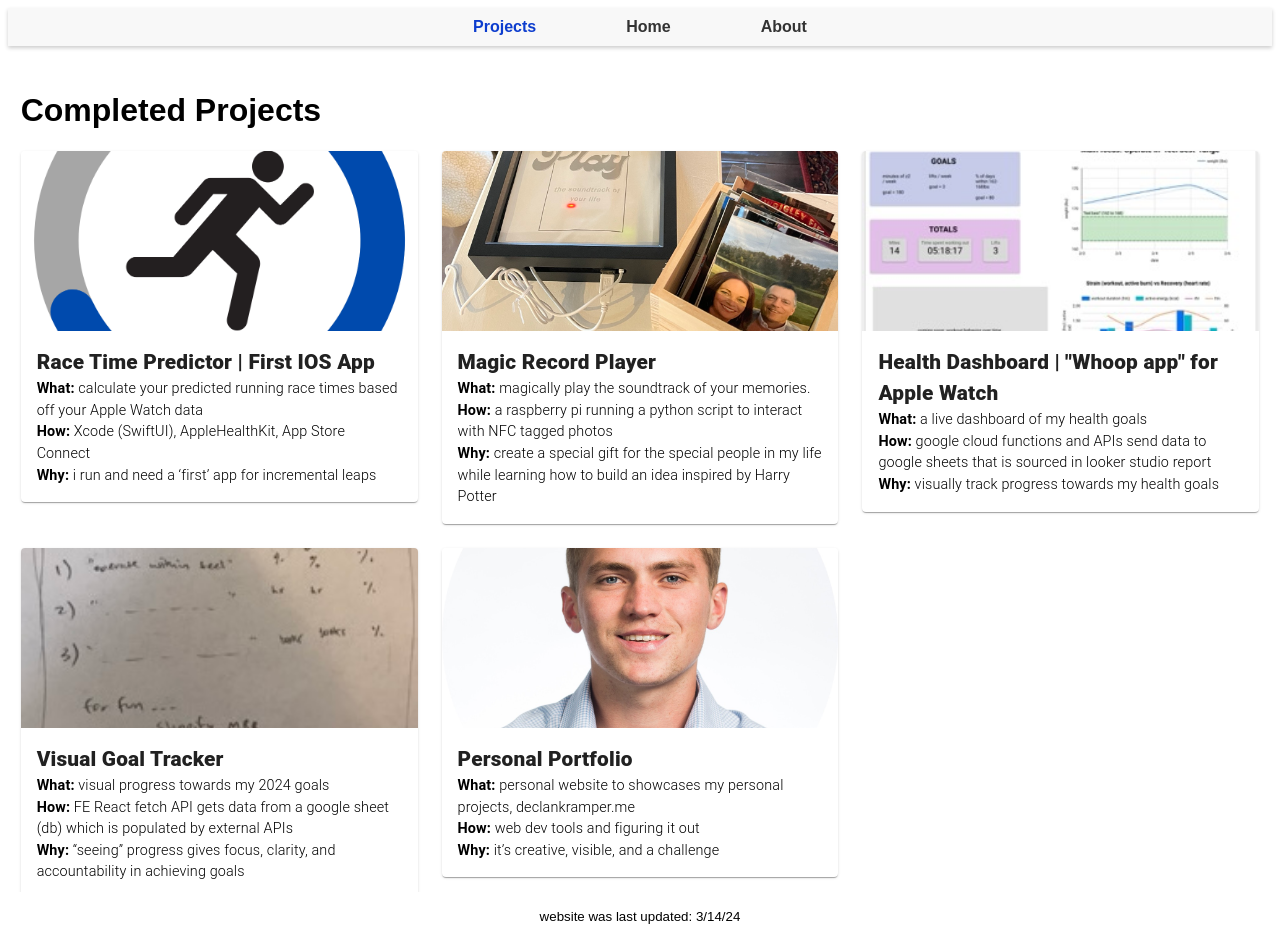
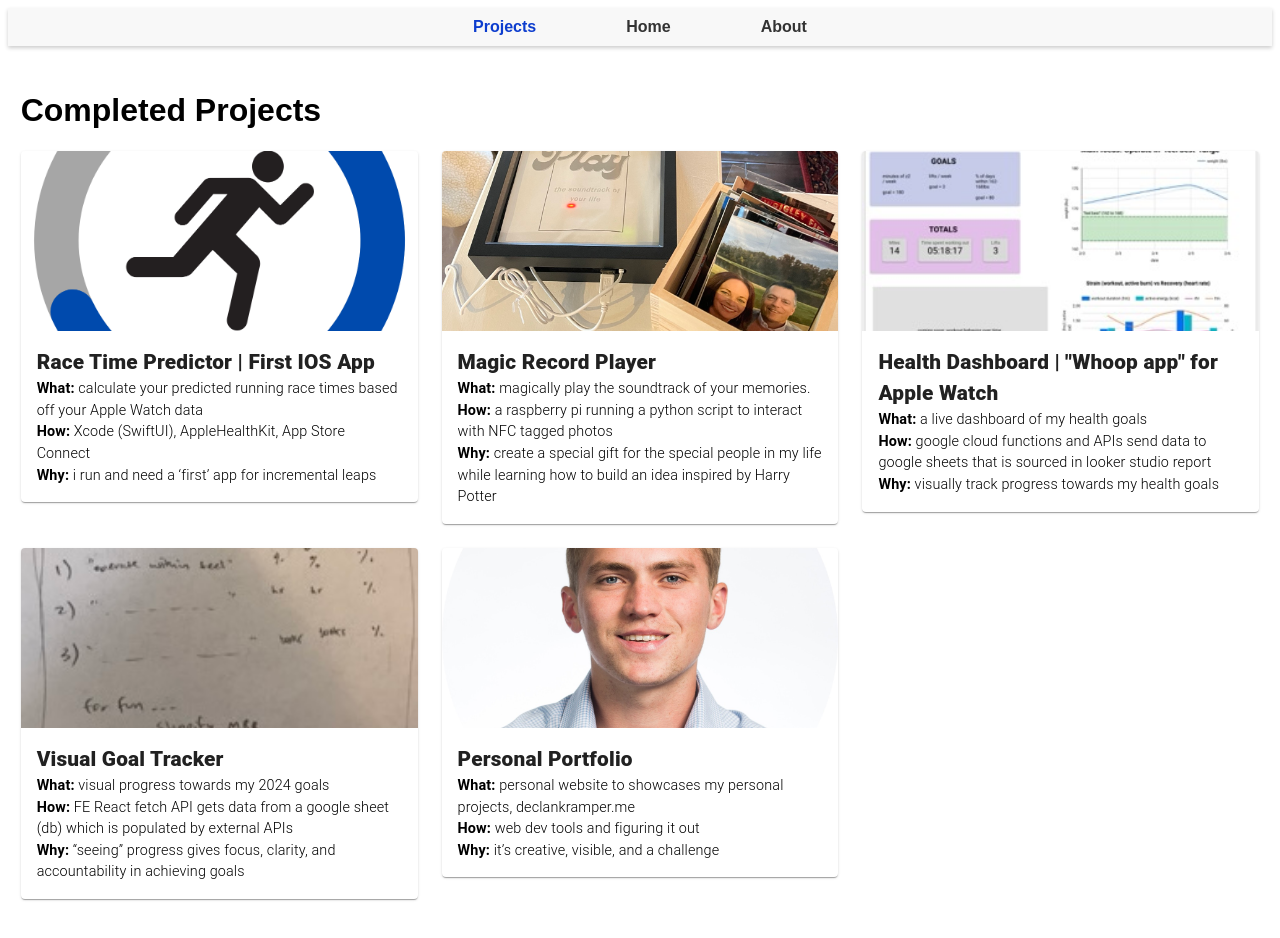
Before and after one commit to declankra/my-portfolio, a React (Create React App) app: page /projects in a window 1280 px wide. Shown: the top 938 px of the page. Built offline with nearby package versions, Linux system fonts and the light colour scheme; what webfontloader would draw is missing.

Commit message:
tried to fix footer

```diff
--- a/src/App.css
+++ b/src/App.css
@@ -1,9 +1,11 @@
   .App {
-    display: grid;
-    grid-template-rows: auto 1fr auto;
+    display: flex;
+    flex-direction: column;
     min-height: 100vh;
   }
 
   .ContentWrapper {
-    overflow-y: auto; /* Ensures content within wrapper is scrollable if it exceeds viewport */
+    flex: 1;
+    overflow-y: auto; /* Keeps existing scroll behavior if content exceeds viewport */
+    padding-bottom: 20px; /* Adds a bit of padding at the bottom for spacing */
   }
--- a/src/components/Footer.css
+++ b/src/components/Footer.css
@@ -1,5 +1,5 @@
 .Footer {
-    padding: 10px 0;
+    padding: 20px 0 20px 0;
     text-align: center;
     font-size: smaller;
     margin-top: auto; /* This pushes the footer to the bottom */
```
